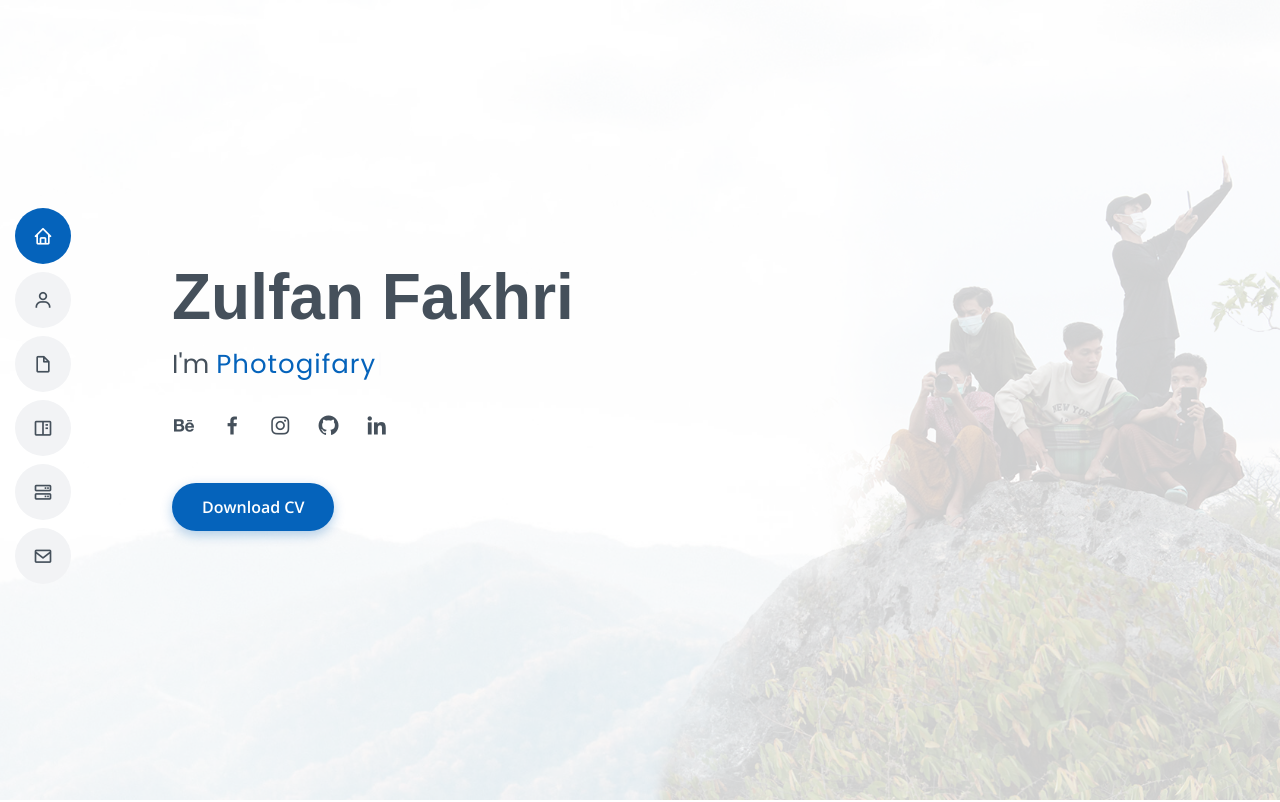
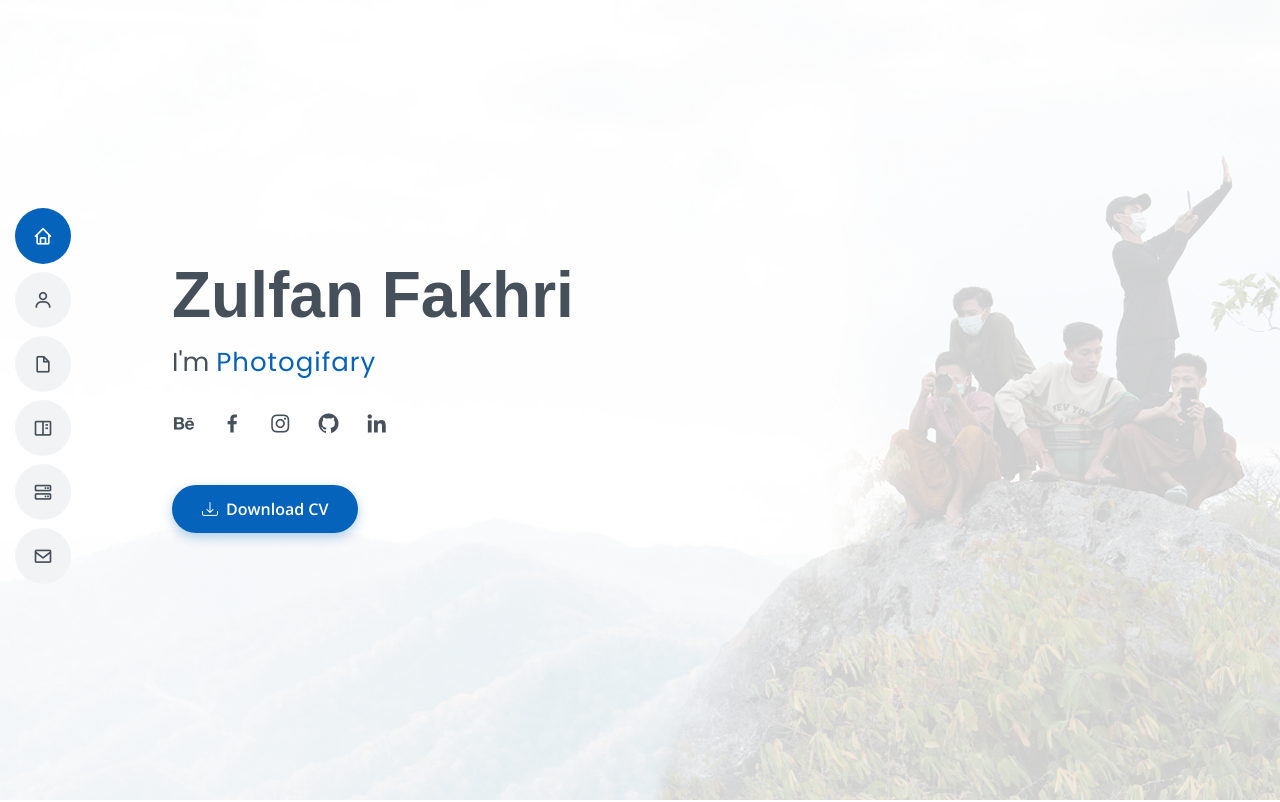
Before and after one commit to zulfa35k/coba, a plain HTML site: page index.html in a window 1280 px wide. Shown: the top 802 px of the page. Drawn offline with nearby package versions, Linux system fonts and the light colour scheme.

Commit message:
Update index.html

```diff
--- a/index.html
+++ b/index.html
@@ -65,7 +65,10 @@
     </div>
 
     <!-- Tombol Download CV -->
-    <a href="Makalah Materi 12.pdf" download="bukan cv wkwk" class="btn-download-cv mt-3" download>Download CV</a>
+    <a href="assets/cv/Zulfan-CV.pdf" class="btn-download-cv" download>
+  <i class="bi bi-download me-2"></i>Download CV
+</a>
+
   </div>
 </section><!-- End Hero -->
 
```
